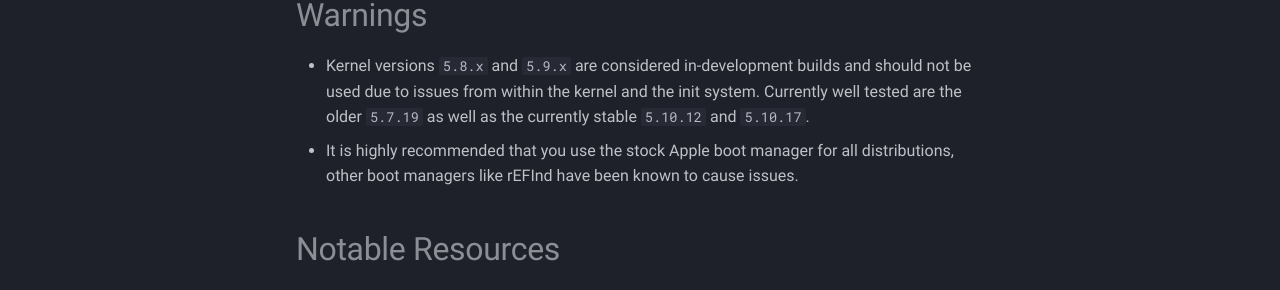
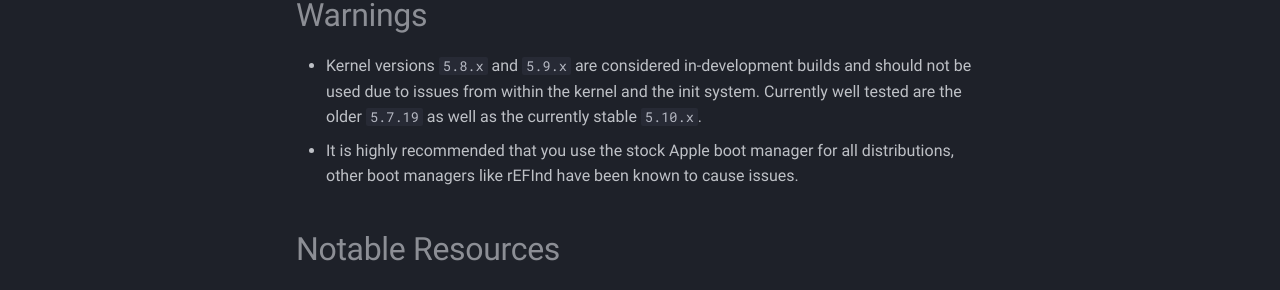
Before and after one commit to t2linux/wiki, an MkDocs documentation site: the page built from docs/index.md, in a window 1280 px wide and 900 px high. Shown: the part 381-671 px from the top of the window. Built offline with MkDocs 1.6.1 and Material for MkDocs 9.7.7, drawn with Linux system fonts in a browser that asks for light colours; comment, search, counter and statistics services are not loaded.

Commit message:
Index: Mark whole 5.10.x branch as stable

```diff
--- a/docs/index.md
+++ b/docs/index.md
@@ -7,7 +7,7 @@ A list of those devices can be found [on Apple's website](https://support.apple.
 
 # Warnings
 
-- Kernel versions `5.8.x` and `5.9.x` are considered in-development builds and should not be used due to issues from within the kernel and the init system. Currently well tested are the older `5.7.19` as well as the currently stable `5.10.12` and `5.10.17`.
+- Kernel versions `5.8.x` and `5.9.x` are considered in-development builds and should not be used due to issues from within the kernel and the init system. Currently well tested are the older `5.7.19` as well as the currently stable `5.10.x`.
 - It is highly recommended that you use the stock Apple boot manager for all distributions, other boot managers like rEFInd have been known to cause issues.
 
 # Notable Resources
```
